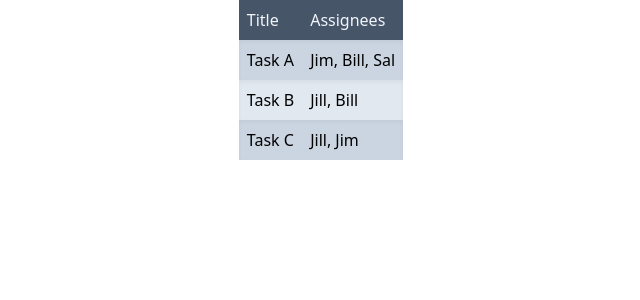
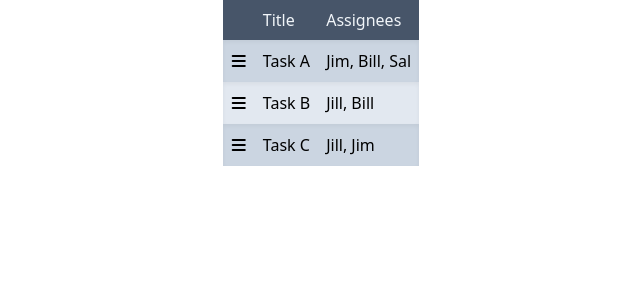
Before and after one commit to JustinRyanH/super-tasks, a React app: page / in a window 1280 px wide. Shown: the top 300 px of the page, without its empty margins (319-959 px from the left). Built offline with nearby package versions, Linux system fonts and the light colour scheme.

Commit message:
feat: add font awesome

```diff
--- a/package.json
+++ b/package.json
@@ -4,7 +4,7 @@
   "description": "",
   "main": "index.js",
   "scripts": {
-    "js:build": "esbuild src/app.tsx --bundle --outfile=public/bundle.js",
+    "js:build": "esbuild src/app.tsx --bundle --loader:.png=file --outfile=public/bundle.js",
     "js:watch": "npm run js:build -- --sourcemap --watch",
     "js:serve": "NODE_ENV=development npm run js:build -- --sourcemap --servedir=public",
     "style:build": "tailwindcss -i ./src/style.css -o ./public/style.css --minify",
--- a/public/index.html
+++ b/public/index.html
@@ -1,15 +1,19 @@
 <!doctype html>
 <html lang="en">
+
 <head>
     <meta charset="UTF-8">
     <meta name="viewport"
-          content="width=device-width, user-scalable=no, initial-scale=1.0, maximum-scale=1.0, minimum-scale=1.0">
+        content="width=device-width, user-scalable=no, initial-scale=1.0, maximum-scale=1.0, minimum-scale=1.0">
     <meta http-equiv="X-UA-Compatible" content="ie=edge">
     <title>React App</title>
     <link rel="stylesheet" href="style.css">
+    <link rel="stylesheet" href="https://cdnjs.cloudflare.com/ajax/libs/font-awesome/6.1.1/css/all.min.css" />
 </head>
+
 <body>
     <div id="root"></div>
     <script src="bundle.js"></script>
 </body>
+
 </html>
--- a/src/app.tsx
+++ b/src/app.tsx
@@ -19,6 +19,7 @@ const Headers = () => {
 
     return (<thead>
         <tr className="bg-slate-600 text-slate-100">
+            <td />
             {columns.map(column => <ColumnCell key={column.id} column={column} />)}
         </tr>
     </thead>);
--- a/src/components/task-row.tsx
+++ b/src/components/task-row.tsx
@@ -17,7 +17,10 @@ interface RowPropTypes {
 export const TaskRow = React.forwardRef<HTMLTableRowElement, RowPropTypes>((props, ref) => {
     const { task, ...rest } = props;
     const columns = useColumns();
-    return (<tr ref={ref} {...rest}>{columns.map(column => mapValueToCell(task[column.id], column.id))}</tr>)
+    return (<tr ref={ref} {...rest}>
+        <td><button className="p-2"><i className="fa fa-bars"></i></button></td>
+        {columns.map(column => mapValueToCell(task[column.id], column.id))}
+    </tr>)
 });
 export const DraggableRow = (props: { task: Task }) => {
     const task = props.task;
```
Also changed, not shown: assets/icons8-task-24.png (deleted), 1 other file (tests, documents, lock files or other folders).
